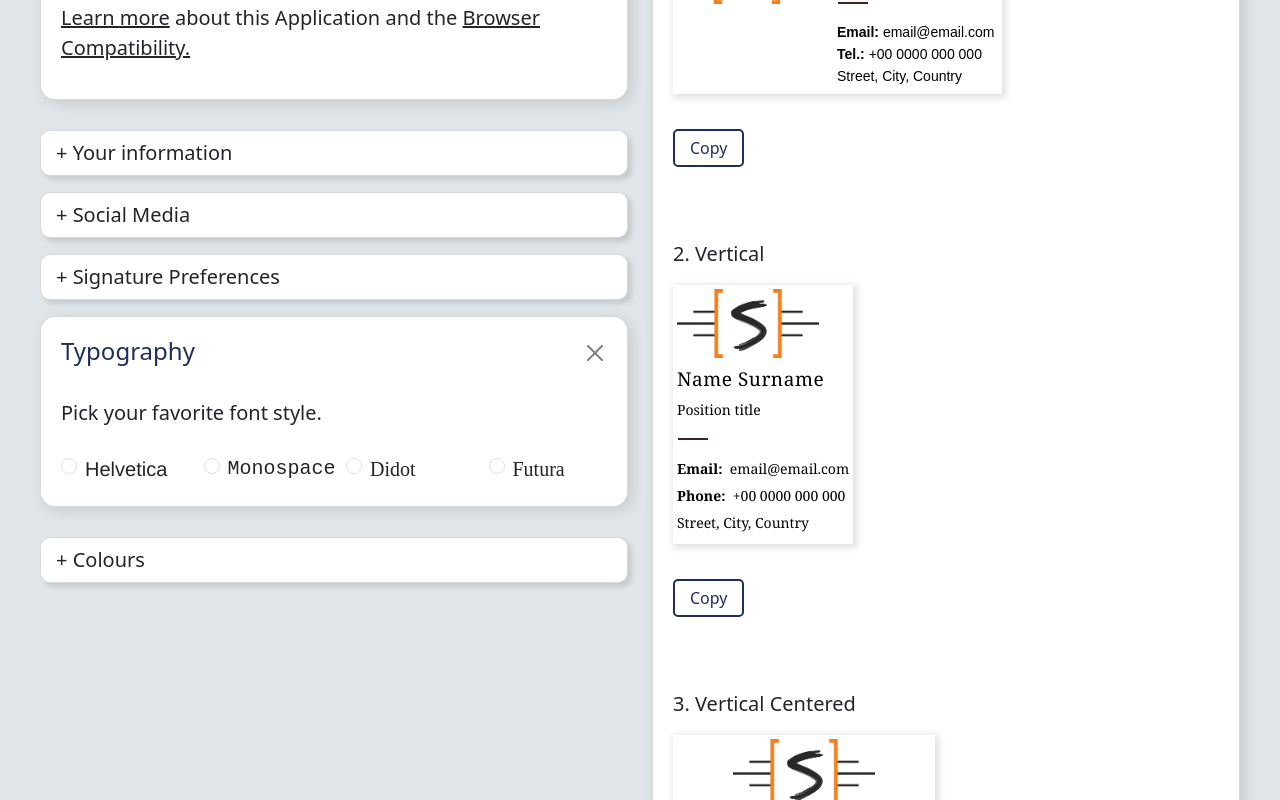
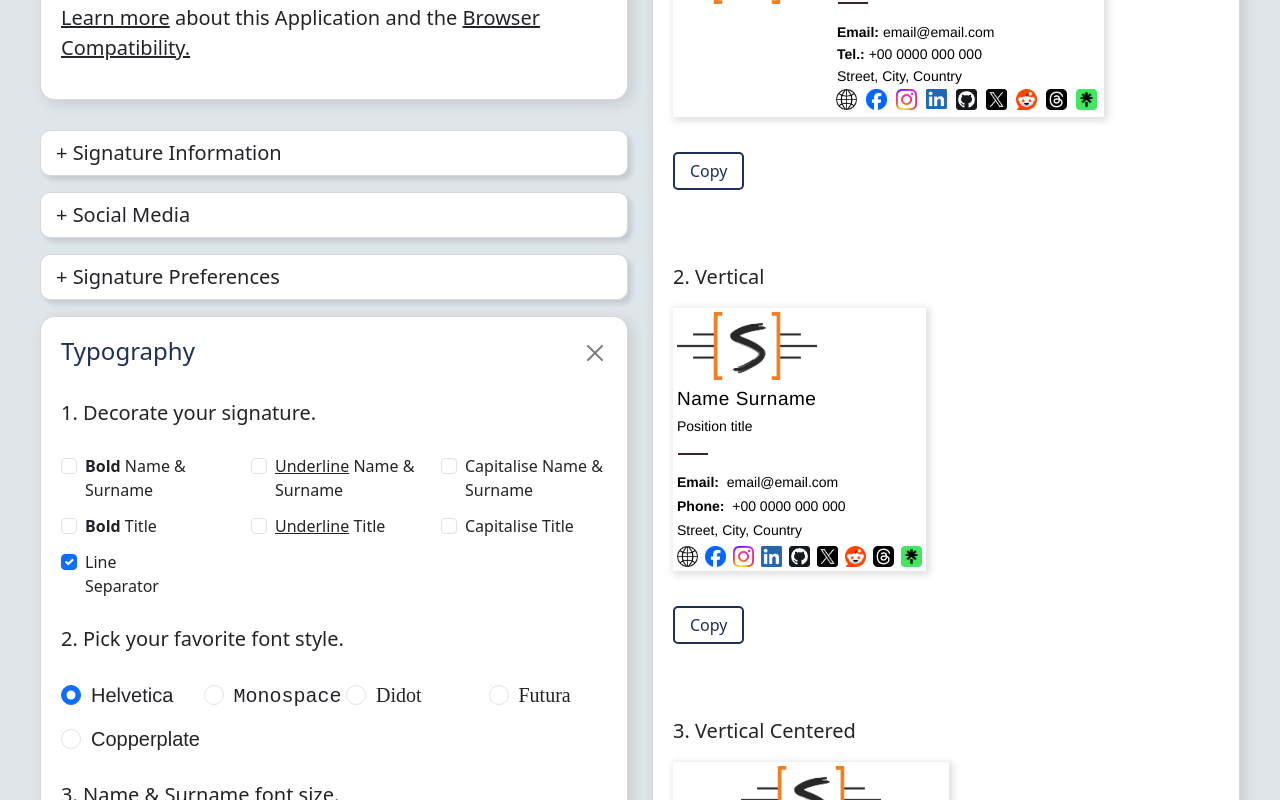
Before and after one commit to nickpolizogopoulos/signature-generator, an Angular app: page / in a window 1280 px wide. Shown: the part 320-1120 px from the top of the page. Built offline with nearby package versions, Linux system fonts and the light colour scheme.

Commit message:
Added fonts, logo size, font size & elements repositioning

```diff
--- a/src/app/components/home.component.ts
+++ b/src/app/components/home.component.ts
@@ -25,12 +25,12 @@ import { Component } from "@angular/core";
                     </section>
 
                     <!-- INFORMATION INPUT FIELDS -->
-                    <p *ngIf="!informationWindow" (click)="panelClose('information')" class="lead cursor-pointer expand-section">+ Your information</p>
+                    <p *ngIf="!informationWindow" (click)="panelClose('information')" class="lead cursor-pointer expand-section">+ Signature Information</p>
                     <section *ngIf="informationWindow" class="boxSection">
 
                         <div class="row d-flex mb-4">
                             <div class="col-9">
-                                <h4>Enter your information</h4>
+                                <h4>Signature Information</h4>
                             </div>
                             <div class="col d-flex flex-row-reverse">
                                 <button (click)="panelClose('information')" type="button" class="btn-close shadow-none mt-1"></button>
@@ -66,13 +66,14 @@ import { Component } from "@angular/core";
 
                         <div class="row d-flex mb-4">
                             <div class="col-9">
-                                <h4>Add your social media</h4>
+                                <h4>Social Media</h4>
                             </div>
                             <div class="col d-flex flex-row-reverse">
                                 <button (click)="panelClose('socialMedia')" type="button" class="btn-close shadow-none mt-1"></button>
                             </div>
                         </div>
 
+                        <p class="lead">1. Check the social media you wish to include in your signature</p>
                         <div class="row">
                             <div class="col-5 col-md-3">
                                 <div class="form-check">
@@ -142,7 +143,7 @@ import { Component } from "@angular/core";
 
                         <div *ngIf="this.website || this.facebook || this.instagram || this.linkedin || this.github || this.twitter || this.reddit || this.threads || this.linktree" class="row mt-4">
 
-                            <p class="lead">Paste your social media links below</p>
+                            <p class="lead">2. Paste your social media links below</p>
                             <small>[ If you want to write the links manually, <u>make sure you include "https://" infront of them</u> - e.g. <strong>https://</strong>google.com or <strong>https://</strong>www.google.com ]</small>
 
                             <div class="row mt-3">
@@ -174,6 +175,45 @@ import { Component } from "@angular/core";
                                 <button (click)="panelClose('preferences')" type="button" class="btn-close shadow-none mt-1"></button>
                             </div>
                         </div>
+
+                        <p *ngIf="!withoutLogo" class="lead mt-3 mb-3">1. Logo width</p>
+                        <div *ngIf="!withoutLogo" class="col">
+                            <input [disabled]="withoutLogo" [(ngModel)]="logoWidth"
+                                    type="range" class="form-range" min="70" max="200">
+                        </div>
+                        <p *ngIf="!withoutLogo" class="mb-4">{{logoWidth}} pixels</p>
+
+                        <p class="lead mt-3 mb-3"><span>{{withoutLogo ? '1' : '2'}}</span>. Horizontal line separator width</p>
+                        <div class="col">
+                            <input [disabled]="!lineSeparator" [(ngModel)]="lineWidth"
+                                    type="range" class="form-range" min="30" max="200">
+                        </div>
+                        <p class="mb-4">{{lineWidth}} pixels</p>
+
+                        <p class="lead mt-3 mb-3"><span>{{withoutLogo ? '2' : '3'}}</span>. Space between the social media icons</p>
+                        <div class="col">
+                            <input
+                                [disabled]="!website && !facebook && !instagram && !linkedin && !github && !twitter && !reddit && !threads && !linktree"
+                                [(ngModel)]="socialIconSpace" type="range" class="form-range" min="4" max="15">
+                        </div>
+                        <p class="mb-4">{{socialIconSpace}} pixels</p>
+
+                    </section>
+
+                    <!-- TYPOGRAPHY -->
+                    <p *ngIf="!typographyWindow" (click)="panelClose('typography')" class="lead cursor-pointer expand-section">+ Typography</p>
+                    <section *ngIf="typographyWindow" class="boxSection">
+
+                        <div class="row d-flex mb-4">
+                            <div class="col-9">
+                                <h4>Typography</h4>
+                            </div>
+                            <div class="col d-flex flex-row-reverse">
+                                <button (click)="panelClose('typography')" type="button" class="btn-close shadow-none mt-1"></button>
+                            </div>
+                        </div>
+
+                        <p class="lead">1. Decorate your signature.</p>
 
                         <div class="row">
                             <div class="col-xl-4">
@@ -217,7 +257,7 @@ import { Component } from "@angular/core";
                             </div>
                         </div>
 
-                        <div class="row mb-5">
+                        <div class="row mb-4">
                             <div class="col-xl-3">
                                 <div class="form-check">
                                     <input [(ngModel)]="lineSeparator" class="form-check-input" type="checkbox" id="line">
@@ -225,64 +265,64 @@ import { Component } from "@angular/core";
                                 </div>
                             </div>
                         </div>
-                        <h4 class="mt-3 mb-3">Space between the social media icons</h4>
-                        <div class="col">
-                            <input
-                                [disabled]="!website && !facebook && !instagram && !linkedin && !github && !twitter && !reddit && !threads && !linktree"
-                                [(ngModel)]="socialIconSpace" type="range" class="form-range" min="4" max="15">
-                        </div>
-                        <p class="lead">{{socialIconSpace}} pixels</p>
 
-                        <h4 class="mt-3 mb-3">Horizontal line separator width</h4>
-                        <div class="col">
-                            <input
-                                [disabled]="!lineSeparator"
-                                [(ngModel)]="lineWidth" type="range" class="form-range" min="30" max="200">
-                        </div>
-                        <p class="lead">{{lineWidth}} pixels</p>
+                        <p class="lead">2. Pick your favorite font style.</p>
 
-                    </section>
-
-                    <!-- TYPOGRAPHY -->
-                    <p *ngIf="!typographyWindow" (click)="panelClose('typography')" class="lead cursor-pointer expand-section">+ Typography</p>
-                    <section *ngIf="typographyWindow" class="boxSection">
-
-                        <div class="row d-flex mb-4">
-                            <div class="col-9">
-                                <h4>Typography</h4>
+                        <div class="row mb-4 noselect">
+                            <div class="col-block col-sm-6 col-md-3">
+                                <div class="form-check lead">
+                                    <input [(ngModel)]="fontFamily" [value]="'helvetica'" class="form-check-input" type="radio" name="fonts" id="helvetica">
+                                    <label class="form-check-label helvetica" for="helvetica">Helvetica</label>
+                                </div>
                             </div>
-                            <div class="col d-flex flex-row-reverse">
-                                <button (click)="panelClose('typography')" type="button" class="btn-close shadow-none mt-1"></button>
+                            <div class="col-block col-sm-6 col-md-3">
+                                <div class="form-check lead">
+                                    <input [(ngModel)]="fontFamily" [value]="'monospace'" class="form-check-input" type="radio" name="fonts" id="monospace">
+                                    <label class="form-check-label monospace" for="monospace">Monospace</label>
+                                </div>
+                            </div>
+                            <div class="col-block col-sm-6 col-md-3">
+                                <div class="form-check lead">
+                                    <input [(ngModel)]="fontFamily" [value]="'didot'" class="form-check-input" type="radio" name="fonts" id="didot">
+                                    <label class="form-check-label didot" for="didot">Didot</label>
+                                </div>
+                            </div>
+                            <div class="col-block col-sm-6 col-md-3">
+                                <div class="form-check lead">
+                                    <input [(ngModel)]="fontFamily" [value]="'futura'" class="form-check-input" type="radio" name="fonts" id="futura">
+                                    <label class="form-check-label futura" for="futura">Futura</label>
+                                </div>
+                            </div>
+                            <div class="col-block col-sm-6 col-md-3">
+                                <div class="form-check lead">
+                                    <input [(ngModel)]="fontFamily" [value]="'copperplate'" class="form-check-input" type="radio" name="fonts" id="copperplate">
+                                    <label class="form-check-label copperplate" for="copperplate">Copperplate</label>
+                                </div>
                             </div>
                         </div>
 
-                        <p class="lead">Pick your favorite font style.</p>
+                        <p class="lead">3. Name & Surname font size.</p>
+                        <div class="row mb-4">
+                            <div class="col">
+                                <input [(ngModel)]="nameSurnameFontSize" type="range" class="form-range" min="15" max="25">
+                            </div>
+                            <p class="mb-4">{{nameSurnameFontSize}} pixels</p>
+                        </div>
 
-                        <div class="row noselect">
-                            <div class="col-block col-sm-6 col-md-3">
-                                <div class="form-check">
-                                    <input class="form-check-input" type="radio" name="fonts" id="helvetica">
-                                    <label class="form-check-label lead helvetica" for="helvetica">Helvetica</label>
-                                </div>
+                        <p class="lead">4. Title font size.</p>
+                        <div class="row mb-4">
+                            <div class="col">
+                                <input [(ngModel)]="titleFontSize" type="range" class="form-range" min="9" max="20">
                             </div>
-                            <div class="col-block col-sm-6 col-md-3">
-                                <div class="form-check">
-                                    <input class="form-check-input" type="radio" name="fonts" id="monospace">
-                                    <label class="form-check-label lead monospace" for="monospace">Monospace</label>
-                                </div>
+                            <p class="mb-4">{{titleFontSize}} pixels</p>
+                        </div>
+
+                        <p class="lead">6. Information font size.</p>
+                        <div class="row mb-4">
+                            <div class="col">
+                                <input [(ngModel)]="informationFontSize" type="range" class="form-range" min="9" max="20">
                             </div>
-                            <div class="col-block col-sm-6 col-md-3">
-                                <div class="form-check">
-                                    <input class="form-check-input" type="radio" name="fonts" id="didot">
-                                    <label class="form-check-label lead didot" for="didot">Didot</label>
-                                </div>
-                            </div>
-                            <div class="col-block col-sm-6 col-md-3">
-                                <div class="form-check">
-                                    <input class="form-check-input" type="radio" name="fonts" id="futura">
-                                    <label class="form-check-label lead futura" for="futura">Futura</label>
-                                </div>
-                            </div>
+                            <p class="mb-4">{{informationFontSize}} pixels</p>
                         </div>
 
                     </section>
@@ -379,6 +419,8 @@ import { Component } from "@angular/core";
                                     [titleFontSize]="titleFontSize"
                                     [informationFontSize]="informationFontSize"
                                     [withoutLogo]="withoutLogo"
+                                    fontFamily="{{fontFamily}}"
+                                    [logoWidth]="logoWidth"
                                 ></app-first-style>
                             </div>
                         </div>
@@ -427,6 +469,8 @@ import { Component } from "@angular/core";
                                     [titleFontSize]="titleFontSize"
                                     [informationFontSize]="informationFontSize"
                                     [withoutLogo]="withoutLogo"
+                                    fontFamily="{{fontFamily}}"
+                                    [logoWidth]="logoWidth"
                                 ></app-second-style>
                             </div>
                         </div>
@@ -475,6 +519,8 @@ import { Component } from "@angular/core";
                                     [titleFontSize]="titleFontSize"
                                     [informationFontSize]="informationFontSize"
                                     [withoutLogo]="withoutLogo"
+                                    fontFamily="{{fontFamily}}"
+                                    [logoWidth]="logoWidth"
                                 ></app-third-style>
                             </div>
                         </div>
@@ -522,6 +568,8 @@ import { Component } from "@angular/core";
                                     [titleFontSize]="titleFontSize"
                                     [informationFontSize]="informationFontSize"
                                     [withoutLogo]="withoutLogo"
+                                    fontFamily="{{fontFamily}}"
+                                    [logoWidth]="logoWidth"
                                 ></app-fourth-style>
                             </div>
                         </div>
@@ -543,8 +591,8 @@ import { Component } from "@angular/core";
 })
 export class HomeComponent {
 
-    // ngOnInit() {
-    //     this.checkAllSocial();
+    ngOnInit() {
+        this.checkAllSocial();
     //     this.lineSeparator = true;
     //     this.name = 'Nick';
     //     this.surname = 'Polizogopoulos';
@@ -553,7 +601,12 @@ export class HomeComponent {
     //     this.email = 'nick.polizogopoulos@gmail.com';
     //     this.location = 'Patras, Western Greece';
     //     this.logoUrl = 'https://www.google.com/images/branding/googlelogo/2x/googlelogo_color_272x92dp.png';
-    // }
+    this.informationWindow = false;
+    this.socialMediaWindow = false;
+    this.preferencesWindow = false;
+    this.typographyWindow = true;
+    this.coloursWindow = false;
+    }
 
     name:string = 'Name';
     surname:string = 'Surname';
@@ -596,19 +649,23 @@ export class HomeComponent {
     socialIconSpace:string = '7';
     lineSeparator:boolean = true;
     lineWidth:number = 30;
+    logoWidth:number = 140;
 
+    // *FONT AND LOGO SIZE
     nameSurnameFontSize:number = 19;
     titleFontSize:number = 14;
     informationFontSize:number = 14;
 
+    fontFamily:string = 'helvetica';
+
     spinnerLoading:boolean = false;
     copyResponse:boolean = false;
 
-    informationWindow:boolean = false;
-    socialMediaWindow:boolean = false;
-    preferencesWindow:boolean = false;
+    informationWindow:boolean = true;
+    socialMediaWindow:boolean = true;
+    preferencesWindow:boolean = true;
     typographyWindow:boolean = true;
-    coloursWindow:boolean = false;
+    coloursWindow:boolean = true;
 
     onUpdateName( event:Event ):void {
         this.name = (<HTMLInputElement>event.target).value;
--- a/src/app/components/signature-styles/first-style.component.ts
+++ b/src/app/components/signature-styles/first-style.component.ts
@@ -9,12 +9,12 @@ import { SignatureUtilitiesComponent } from "../../shared/signature-utilities";
     selector: 'app-first-style',
     template: `
 
-        <table #firstSignature cellspacing="0" cellpadding="4" style="background-color: white; font-family: 'Montserrat', sans-serif; line-height: 1.3;" class="signatureBox">
+        <table #firstSignature cellspacing="0" cellpadding="4" style="background-color: white; font-family: {{ passSelectedFont() }}, sans-serif; line-height: 1.3;" class="signatureBox">
             <tr style="background-color: transparent">
                 <td *ngIf="!withoutLogo" style="vertical-align: top;">
-                    <img width="140" height="auto" src="{{logoUrl}}" alt="{{logoUrl ? 'logo' : 'Your logo'}}">
+                    <img width="{{logoWidth}}" height="auto" src="{{logoUrl}}" alt="{{logoUrl ? 'logo' : 'Your logo'}}">
                 </td>
-                <td></td>
+                <td *ngIf="!withoutLogo"></td>
                 <td style="vertical-align: top;">
                     <table cellspacing="0" cellpadding="2">
                         <tbody>
--- a/src/app/shared/signature-utilities.ts
+++ b/src/app/shared/signature-utilities.ts
@@ -46,6 +46,7 @@ export class SignatureUtilitiesComponent {
     @Input() textBColour?:string;
     @Input() socialIconSpace!:string;
     @Input() lineWidth!:number;
+    @Input() logoWidth!:number;
 
     @Input() capitaliseNameSurname:boolean = false;
     @Input() capitaliseTitle:boolean = false;
@@ -57,9 +58,19 @@ export class SignatureUtilitiesComponent {
     @Input() spinnerLoading:boolean = false;
     @Input() copyResponse:boolean = false;
 
+    @Input() fontFamily!:string;
+
     spinnerOnTime:number = 1000;
     spinnerOffTime:number = 2300;
 
+    passSelectedFont():string {
+        return this.fontFamily === 'helvetica' ? 'helvetica'
+        : this.fontFamily === 'monospace' ? 'monospace'
+        : this.fontFamily === 'didot' ? 'didot'
+        : this.fontFamily === 'futura' ? 'futura'
+        : this.fontFamily === 'copperplate' ? 'copperplate'
+        : ''
+    }
 
     copySignatureStyle( signature:any ):void {
         const content = signature.nativeElement as HTMLElement;
--- a/src/styles.css
+++ b/src/styles.css
@@ -105,6 +105,9 @@ h1,h2,h3,h4,h5 {
     font-family: Futura;
     font-weight: 100;
 }
+.copperplate {
+    font-family: Copperplate, Papyrus, fantasy;
+}
 
 ::-moz-selection { /* Code for Firefox */
     color: white;
@@ -115,10 +118,9 @@ h1,h2,h3,h4,h5 {
     background: rgb(30, 47, 90);
 }
 
-
-/* .redbg {
+.redbg {
     background-color: rgb(209, 88, 88);
 }
 .bluebg {
     background-color: rgb(63, 100, 169);
-} */
+}
```
Also changed, not shown: src/app/components/signature-styles/fourth-style.component.ts (+8 -8 lines), src/app/components/signature-styles/second-style.component.ts (+9 -9 lines), src/app/components/signature-styles/third-style.component.ts (+9 -9 lines).
